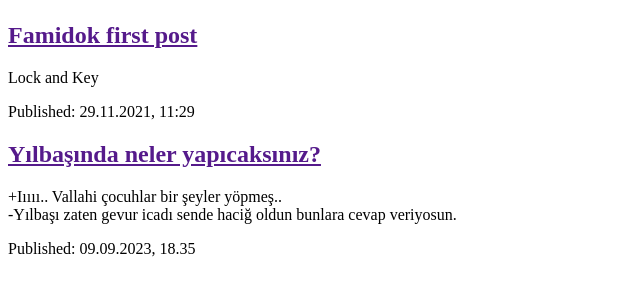
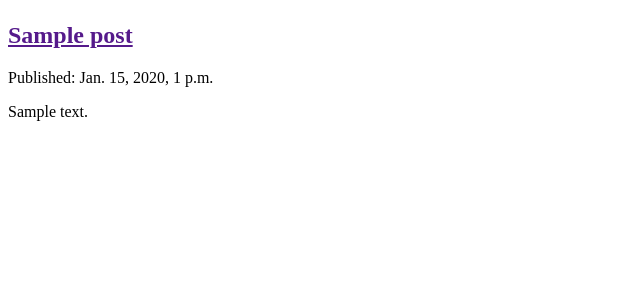
Before and after one commit to famidok/Famidok-Blog, a Django app: page / in a window 1280 px wide. Shown: the part 58-358 px from the top of the page, without its empty margins (0-640 px from the left). Run offline with Django 3.2, Linux system fonts and the light colour scheme; tables that the repository leaves empty hold one stand-in row (values such as "Sample post").

Commit message:
Modified templates to display posts from database

```diff
--- a/blog/templates/post_list.html
+++ b/blog/templates/post_list.html
@@ -10,19 +10,13 @@
         <h1><a href="/">Famidok Blog</a></h1>
     </header>
 
-    <article>
-        <h2><a href="">Famidok first post</a></h2>
-        <p>Lock and Key</p>
-        <time>Published: 29.11.2021, 11:29</time>
-    </article>
+    {% for post in posts %}
+        <article>
+            <h2><a href ="">{{ post.title }}</a></h2>
+            <time>Published: {{ post.published_date }}</time>
+            <p>{{ post.text|linebreaksbr }}</p>
+        </article>
+    {% endfor %}
 
-    <article>
-        <h2><a href="">Yılbaşında neler yapıcaksınız?</a></h2>
-        <p>+Iıııı.. Vallahi çocuhlar bir şeyler yöpmeş..
-            <br>
-            -Yılbaşı zaten gevur icadı sende haciğ oldun bunlara cevap veriyosun.
-        </p>
-        <time>Published: 09.09.2023, 18.35</time>
-    </article>
 </body>
 </html>
--- a/blog/views.py
+++ b/blog/views.py
@@ -1,4 +1,8 @@
+#Import Section
 from django.shortcuts import render
+from django.utils import timezone
+from .models import Post
 
 def post_list(request):
-    return render(request, 'post_list.html', {})
+    posts = Post.objects.filter(published_date__lte=timezone.now()).order_by('published_date')
+    return render(request, 'post_list.html', {'posts':posts})
```
